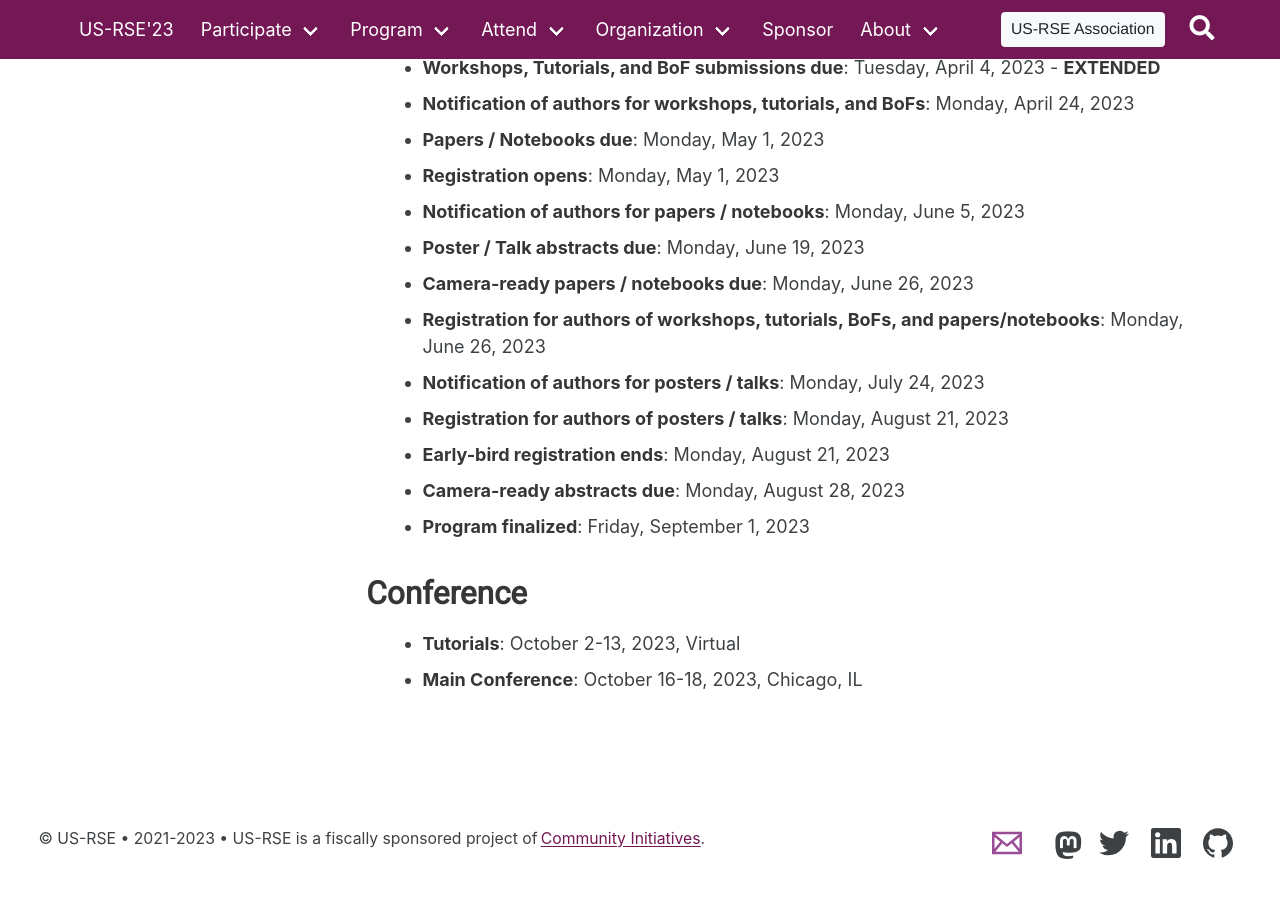
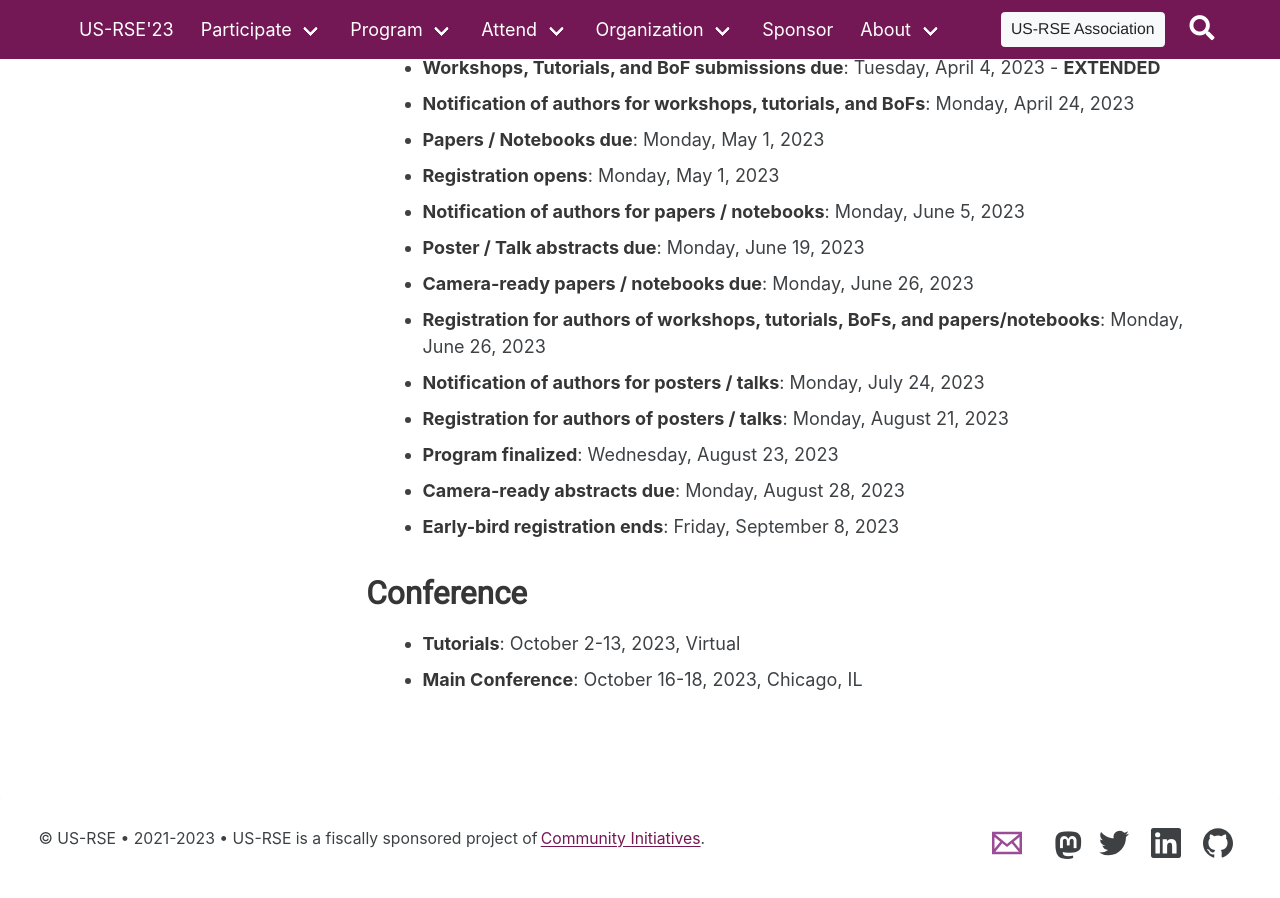
Before and after one commit to USRSE/usrse23, a Jekyll site: the page built from pages/about/dates.md, in a window 1280 px wide and 900 px high, scrolled down 238 px. Built offline with Jekyll 4.4.1, drawn with Linux system fonts in a browser that asks for light colours; a style sheet for code colours, icons or effects is not loaded.

Commit message:
Dates are wrong; correcting

```diff
--- a/pages/about/dates.md
+++ b/pages/about/dates.md
@@ -20,9 +20,9 @@ set_last_modified: true
 - **Registration for authors of workshops, tutorials, BoFs, and papers/notebooks**: Monday, June 26, 2023
 - **Notification of authors for posters / talks**: Monday, July 24, 2023
 - **Registration for authors of posters / talks**: Monday, August 21, 2023
-- **Early-bird registration ends**: Monday, August 21, 2023
+- **Program finalized**: Wednesday, August 23, 2023
 - **Camera-ready abstracts due**: Monday, August 28, 2023
-- **Program finalized**: Friday, September 1, 2023
+- **Early-bird registration ends**: Friday, September 8, 2023
 
 ## Conference
 
```
